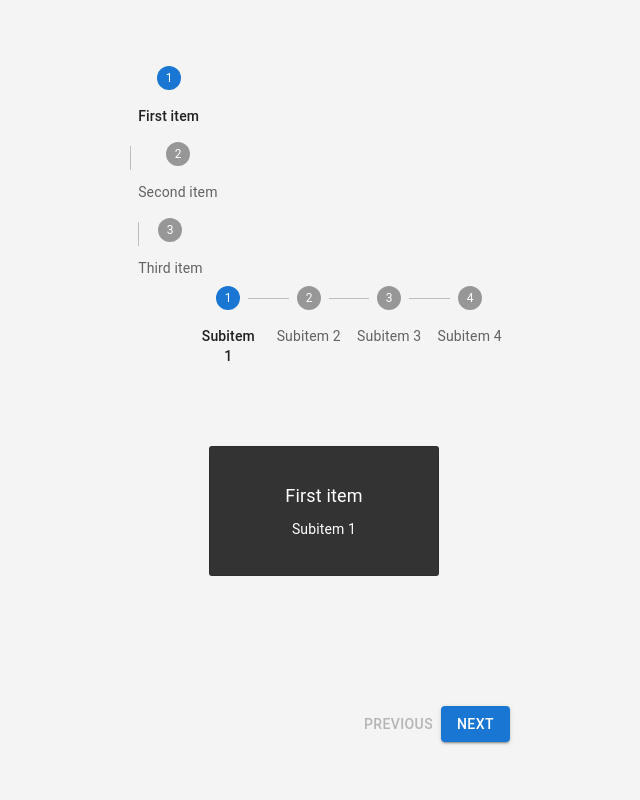
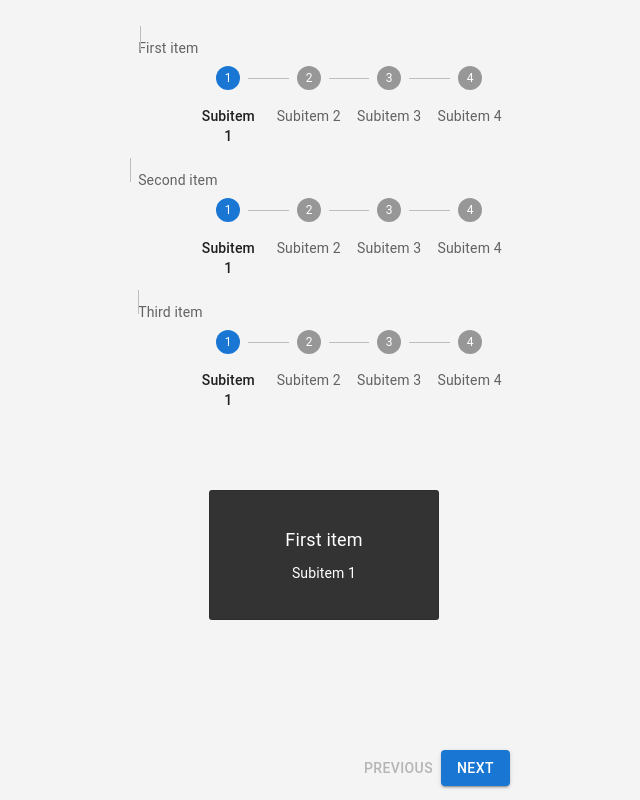
Before and after one commit to leandrofahur/react-sandbox, a React (Vite) app in the folder playground/react-mui-play/: page / in a window 1280 px wide. Shown: the whole page, without its empty margins (316-956 px from the left). Built offline with nearby package versions, Linux system fonts and the light colour scheme.

Commit message:
Tried to make the stepper hierachy tree apear correctly

```diff
--- a/playground/react-mui-play/src/App.jsx
+++ b/playground/react-mui-play/src/App.jsx
@@ -29,8 +29,6 @@ function App() {
     activeInnerStep === steps[activeOuterStep].innerSteps.length - 1;
   const isFirstOuterStep = activeOuterStep === 0;
   const isFirstInnerStep = activeInnerStep === 0;
-
-  console.log({ isLastOuterStep, isLastInnerStep });
 
   const handleNext = () => {
     const currentInnerStepsLength = steps[activeOuterStep].innerSteps.length;
--- a/playground/react-mui-play/src/components/MyStepper/OuterStepper/OuterStepper.jsx
+++ b/playground/react-mui-play/src/components/MyStepper/OuterStepper/OuterStepper.jsx
@@ -23,14 +23,20 @@ function OuterStepper(props) {
         orientation="vertical"
       >
         {steps.map((step, index) => (
-          <Step key={index}>
-            <StepLabel>{step.label}</StepLabel>
-          </Step>
+          <>
+            <Step key={index}>
+              <StepLabel>{step.label}</StepLabel>
+            </Step>
+            <InnerStepper
+              steps={steps[activeOuterStep].innerSteps}
+              activeStep={activeInnerStep}
+            />
+          </>
         ))}
-        <InnerStepper
+        {/* <InnerStepper
           steps={steps[activeOuterStep].innerSteps}
           activeStep={activeInnerStep}
-        />
+        /> */}
       </Stepper>
     </Box>
   );
```
